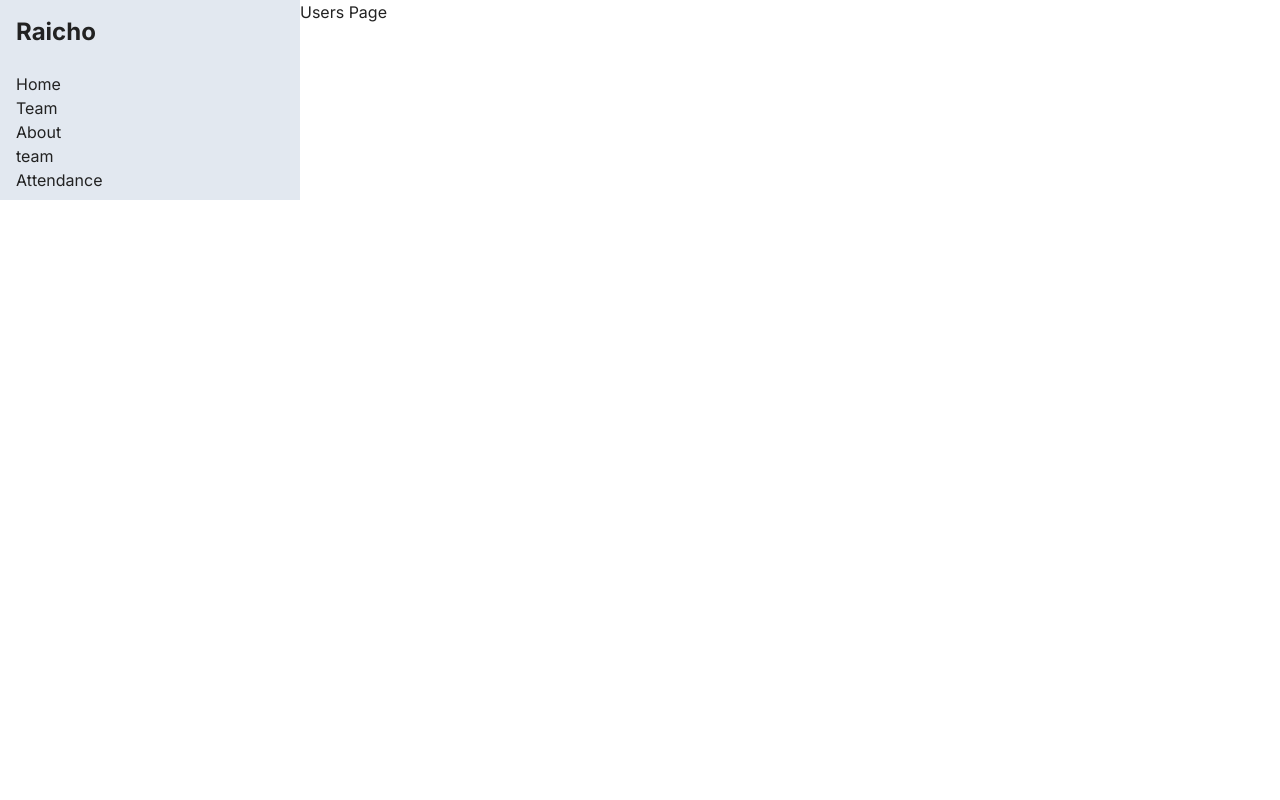
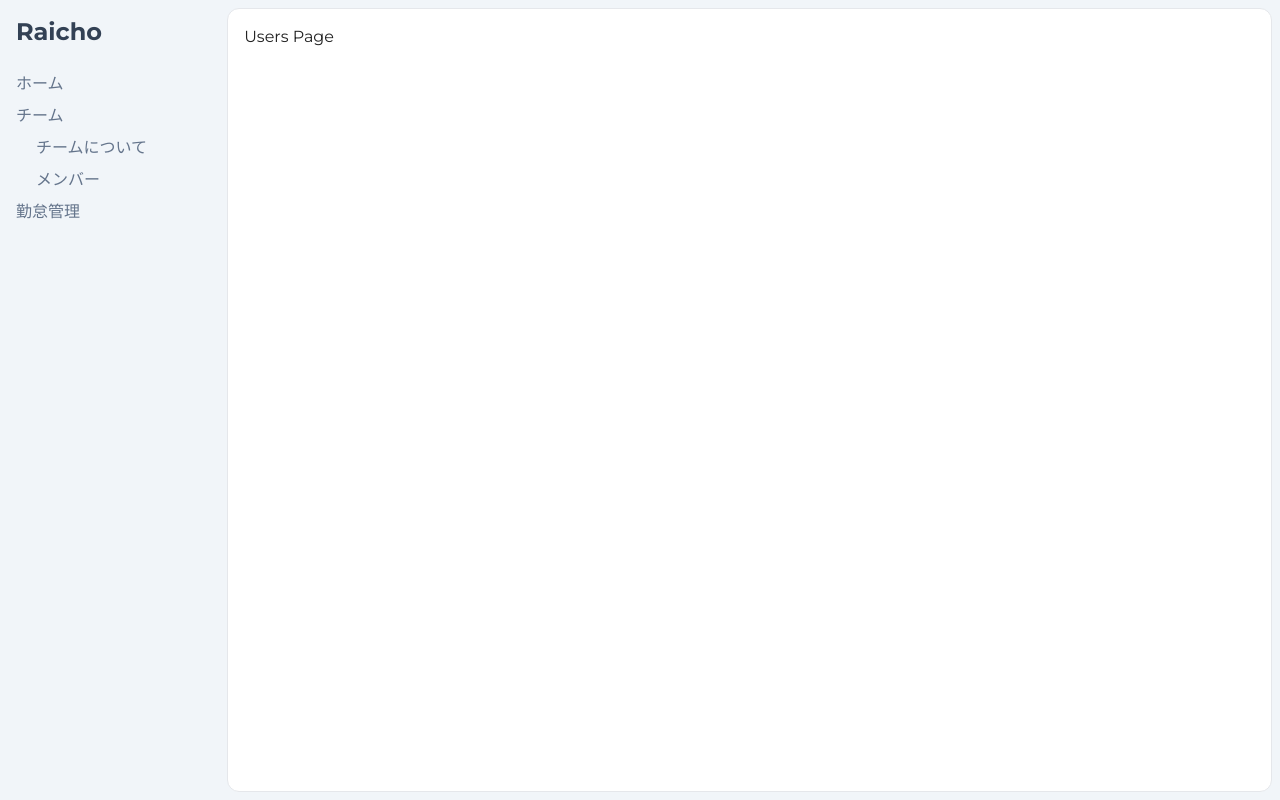
Before and after one commit to nedew/raicho, a Next.js app in the folder apps/web/: page /users in a window 1280 px wide. Built offline with nearby package versions, Linux system fonts and the light colour scheme.

Commit message:
Update layout and sidebar components

```diff
--- a/apps/web/src/app/(main)/layout.tsx
+++ b/apps/web/src/app/(main)/layout.tsx
@@ -1,3 +1,4 @@
+import { MainContent } from '@/components/MainContent/MainContent';
 import Sidebar from '@/components/Sidebar/Sidebar';
 import React, { FC } from 'react';
 
@@ -7,9 +8,9 @@ type Props = {
 
 const MainLayout: FC<Props> = ({ children }) => {
   return (
-    <div className={'flex flex-grow-1'}>
+    <div className={'flex flex-grow-1 bg-slate-100'}>
       <Sidebar />
-      <main>{children}</main>
+      <MainContent>{children}</MainContent>
     </div>
   );
 };
--- a/apps/web/src/app/(main)/page.tsx
+++ b/apps/web/src/app/(main)/page.tsx
@@ -1,96 +1,7 @@
-import Image from 'next/image';
 import { FC } from 'react';
-import styles from './page.module.css';
 
 const Home: FC = () => {
-  return (
-    <main className={styles.main}>
-      <div className={styles.description}>
-        <p>
-          Get started by editing&nbsp;
-          <code className={styles.code}>src/app/page.tsx</code>
-        </p>
-        <div>
-          <a
-            href="https://vercel.com?utm_source=create-next-app&utm_medium=appdir-template&utm_campaign=create-next-app"
-            target="_blank"
-            rel="noopener noreferrer"
-          >
-            By{' '}
-            <Image
-              src="/vercel.svg"
-              alt="Vercel Logo"
-              className={styles.vercelLogo}
-              width={100}
-              height={24}
-              priority
-            />
-          </a>
-        </div>
-      </div>
-
-      <div className={styles.center}>
-        <Image
-          className={styles.logo}
-          src="/next.svg"
-          alt="Next.js Logo"
-          width={180}
-          height={37}
-          priority
-        />
-      </div>
-
-      <div className={styles.grid}>
-        <a
-          href="https://nextjs.org/docs?utm_source=create-next-app&utm_medium=appdir-template&utm_campaign=create-next-app"
-          className={styles.card}
-          target="_blank"
-          rel="noopener noreferrer"
-        >
-          <h2>
-            Docs <span>-&gt;</span>
-          </h2>
-          <p>Find in-depth information about Next.js features and API.</p>
-        </a>
-
-        <a
-          href="https://nextjs.org/learn?utm_source=create-next-app&utm_medium=appdir-template&utm_campaign=create-next-app"
-          className={styles.card}
-          target="_blank"
-          rel="noopener noreferrer"
-        >
-          <h2>
-            Learn <span>-&gt;</span>
-          </h2>
-          <p>Learn about Next.js in an interactive course with&nbsp;quizzes!</p>
-        </a>
-
-        <a
-          href="https://vercel.com/templates?framework=next.js&utm_source=create-next-app&utm_medium=appdir-template&utm_campaign=create-next-app"
-          className={styles.card}
-          target="_blank"
-          rel="noopener noreferrer"
-        >
-          <h2>
-            Templates <span>-&gt;</span>
-          </h2>
-          <p>Explore the Next.js 13 playground.</p>
-        </a>
-
-        <a
-          href="https://vercel.com/new?utm_source=create-next-app&utm_medium=appdir-template&utm_campaign=create-next-app"
-          className={styles.card}
-          target="_blank"
-          rel="noopener noreferrer"
-        >
-          <h2>
-            Deploy <span>-&gt;</span>
-          </h2>
-          <p>Instantly deploy your Next.js site to a shareable URL with Vercel.</p>
-        </a>
-      </div>
-    </main>
-  );
+  return <div>メインページ</div>;
 };
 
 export default Home;
--- a/apps/web/src/app/layout.tsx
+++ b/apps/web/src/app/layout.tsx
@@ -1,5 +1,5 @@
 import { Metadata } from 'next';
-import { Inter } from 'next/font/google';
+import { Inter, Montserrat } from 'next/font/google';
 import React, { FC } from 'react';
 import './globals.css';
 
@@ -8,6 +8,7 @@ type Props = {
 };
 
 const inter = Inter({ subsets: ['latin'] });
+const montserrat = Montserrat({ subsets: ['latin'] });
 
 export const metadata: Metadata = {
   title: 'ホーム | Raicho',
@@ -17,7 +18,7 @@ export const metadata: Metadata = {
 const RootLayout: FC<Props> = ({ children }) => {
   return (
     <html lang="ja">
-      <body className={inter.className}>{children}</body>
+      <body className={`${inter.className} ${montserrat.className}`}>{children}</body>
     </html>
   );
 };
--- /dev/null
+++ b/apps/web/src/components/MainContent/MainContent.tsx
@@ -0,0 +1,19 @@
+import React, { FC } from 'react';
+
+type Props = {
+  children: React.ReactNode;
+};
+
+export const MainContent: FC<Props> = ({ children }) => {
+  return (
+    <main
+      className="
+      bg-white my-2 mr-2 rounded-xl w-full h-[calc(100vh-calc(0.5rem*2))]
+        border border-slate-250 border-solid p-4
+      "
+      // shadow-[0_0_5px_0_rgba(0,0,0,0.1),0_1px_1px_-1px_rgba(0,0,0,0.1)]
+    >
+      {children}
+    </main>
+  );
+};
--- a/apps/web/src/components/Sidebar/Sidebar.tsx
+++ b/apps/web/src/components/Sidebar/Sidebar.tsx
@@ -3,20 +3,24 @@ import React, { FC } from 'react';
 
 const Sidebar: FC = () => {
   return (
-    <aside className={'position-sticky w-[300px] bg-slate-200'}>
+    <aside className={'position-sticky w-[280px]'}>
       <div className={'flex items-center px-4 py-4'}>
-        <h1 className={'text-2xl font-bold'}>Raicho</h1>
+        <h1 className={'text-2xl font-bold text-slate-700'}>
+          <a href="/">Raicho</a>
+        </h1>
       </div>
       <div className={'px-4 py-2'}>
         <ul>
           {menues.map((menu) => (
-            <li key={menu.id}>
-              <div>
-                <a href={menu.path}>{menu.title}</a>
+            <li className={'pb-2'} key={menu.id}>
+              <div className={'text-slate-500'}>
+                <a href={menu.path} className={'block pb-2 last:pb-0'}>
+                  {menu.title}
+                </a>
                 {menu.children && (
-                  <ul>
+                  <ul className={'pl-5'}>
                     {menu.children.map((child) => (
-                      <li key={child.id}>
+                      <li className={'pb-2 last:pb-0'} key={child.id}>
                         <a href={child.path}>{child.title}</a>
                       </li>
                     ))}
--- a/apps/web/src/config/menu.config.ts
+++ b/apps/web/src/config/menu.config.ts
@@ -14,25 +14,25 @@ type Menues = PrimaryMenu[];
 export const menues: Menues = [
   {
     id: 'home',
-    title: 'Home',
+    title: 'ホーム',
     path: '/',
     icon: 'home',
   },
   {
     id: 'team',
-    title: 'Team',
+    title: 'チーム',
     path: '/team',
     icon: 'info',
     children: [
       {
         id: 'team-about',
-        title: 'About',
+        title: 'チームについて',
         path: '/about',
         icon: 'info',
       },
       {
         id: 'team-members',
-        title: 'team',
+        title: 'メンバー',
         path: '/members',
         icon: 'info',
       },
@@ -40,7 +40,7 @@ export const menues: Menues = [
   },
   {
     id: 'attendance',
-    title: 'Attendance',
+    title: '勤怠管理',
     path: '/attendance',
     icon: 'info',
   },
```
